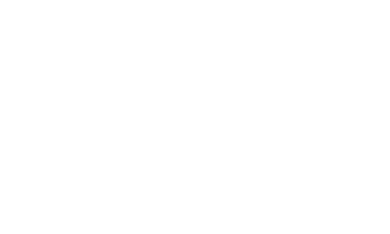
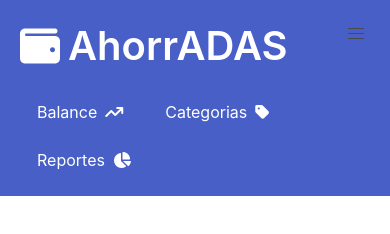
Before and after one commit to lucianazara/AhorrADAs, a plain HTML site: page index.html in a window 390 px wide. Drawn offline with nearby package versions, Linux system fonts and the light colour scheme.

Commit message:
agragando header y menu hamburguesa

```diff
--- a/index.html
+++ b/index.html
@@ -1,12 +1,77 @@
 <!DOCTYPE html>
 <html lang="en">
-<head>
-    <meta charset="UTF-8">
-    <meta http-equiv="X-UA-Compatible" content="IE=edge">
-    <meta name="viewport" content="width=device-width, initial-scale=1.0">
+  <head>
+    <meta charset="UTF-8" />
+    <meta http-equiv="X-UA-Compatible" content="IE=edge" />
+    <meta name="viewport" content="width=device-width, initial-scale=1.0" />
+    <!-- Para Bulma -->
+    <link
+      rel="stylesheet"
+      href="https://cdn.jsdelivr.net/npm/bulma@0.9.4/css/bulma.min.css"
+    />
+    <!-- para los iconos -->
+    <link
+      rel="stylesheet"
+      href="https://cdnjs.cloudflare.com/ajax/libs/font-awesome/6.2.1/css/all.min.css"
+      integrity="sha512-MV7K8+y+gLIBoVD59lQIYicR65iaqukzvf/nwasF0nqhPay5w/9lJmVM2hMDcnK1OnMGCdVK+iQrJ7lzPJQd1w=="
+      crossorigin="anonymous"
+      referrerpolicy="no-referrer"
+    />
+    <!-- estilos css -->
+    <link rel="stylesheet" href="style.css" />
     <title>Ahorradas</title>
-</head>
-<body>
+  </head>
+  <body>
+    <header>
+      <nav
+        class="navbar has-background-link p-2"
+        role="navigation"
+        aria-label="main navigation"
+      >
+        <div class="navbar-brand">
+          <a
+            class="navbar-item has-text-white title is-2 mb-0"
+            href="https://bulma.io"
+          >
+            <i class="fa-solid fa-wallet mr-2"></i>
+            AhorrADAS
+          </a>
 
-</body>
+          <a
+            role="button"
+            class="navbar-burger"
+            aria-label="menu"
+            aria-expanded="false"
+            data-target="navbarBasicExample"
+          >
+            <span aria-hidden="true"></span>
+            <span aria-hidden="true"></span>
+            <span aria-hidden="true"></span>
+          </a>
+        </div>
+
+        <div class="navbar-end">
+          <div class="navbar-item">
+            <div class="buttons">
+              <a class="button is-link">
+                Balance
+                <i class="fa-solid fa-arrow-trend-up ml-2"></i>
+              </a>
+              <a class="button is-link">
+                Categorias
+                <i class="fa-solid fa-tag ml-2"></i>
+              </a>
+              <a class="button is-link">
+                Reportes
+                <i class="fa-solid fa-chart-pie ml-2"></i>
+              </a>
+            </div>
+          </div>
+        </div>
+      </nav>
+    </header>
+    <main>
+
+    </main>
+  </body>
 </html>
```
